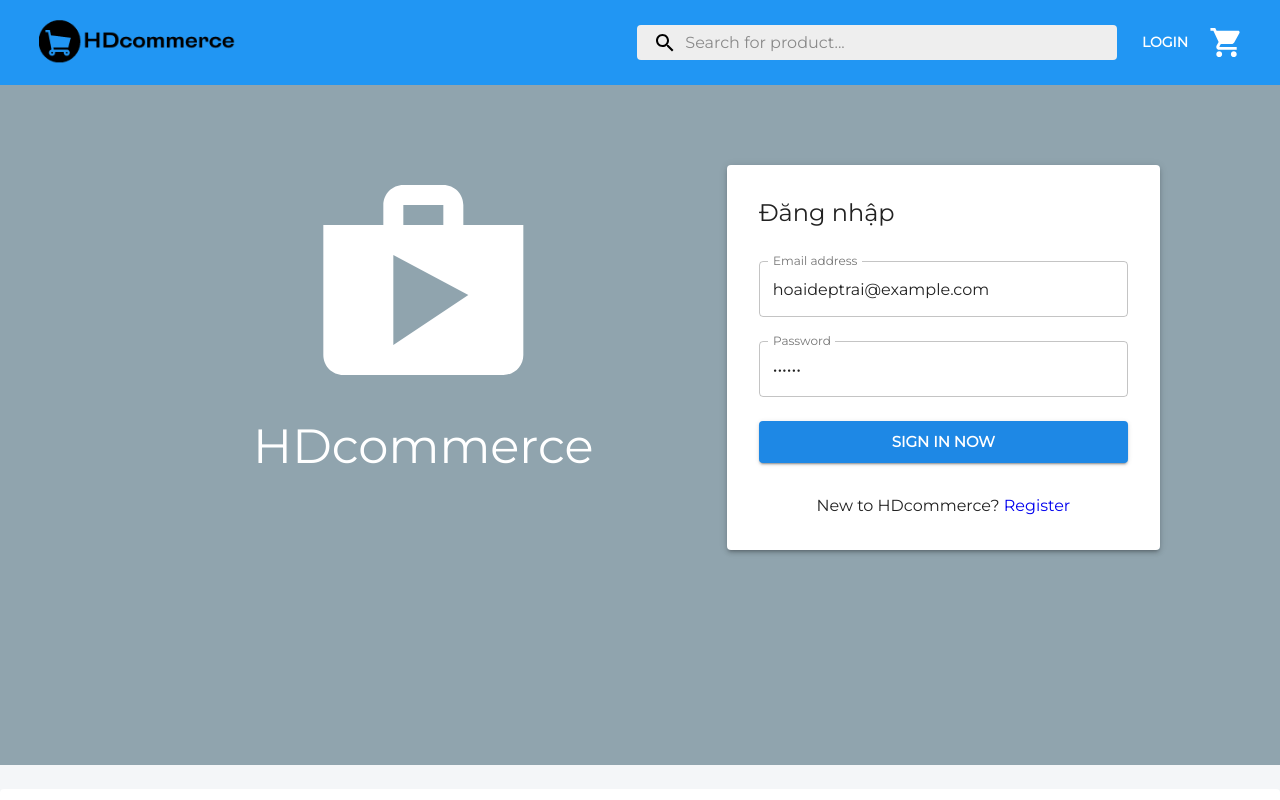
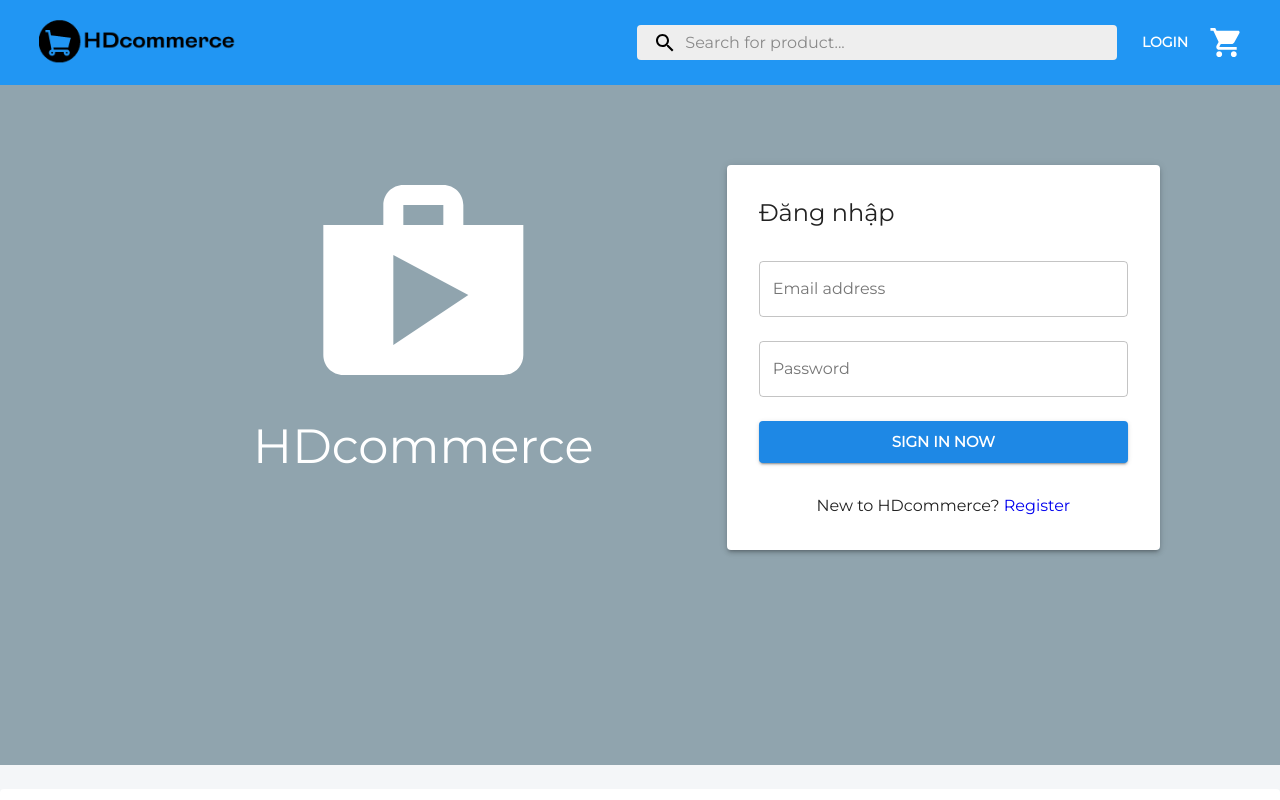
Before and after one commit to abcvjp/HDcommerce-app, a React (Create React App) app: page /login in a window 1280 px wide. Shown: the top 800 px of the page. Built offline with nearby package versions, Linux system fonts and the light colour scheme; no server answers.

Commit message:
chore: fix login form to not have default data

```diff
--- a/src/pages/LoginPage.js
+++ b/src/pages/LoginPage.js
@@ -110,8 +110,8 @@
             </Box>
             <Formik
               initialValues={{
-                email: 'hoaideptrai@example.com',
-                password: '123456'
+                email: '',
+                password: ''
               }}
               validationSchema={Yup.object().shape({
                 email: Yup.string()
```
